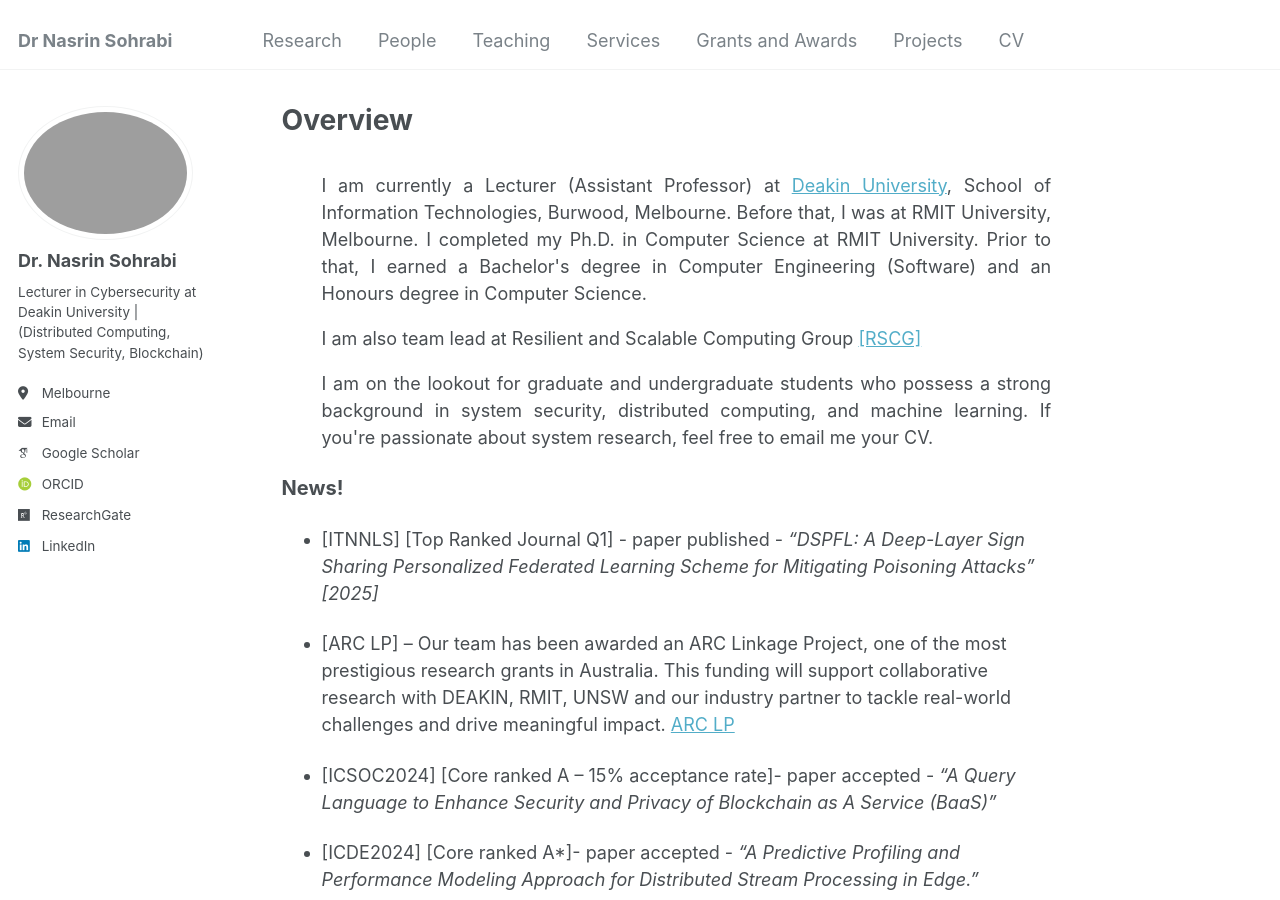
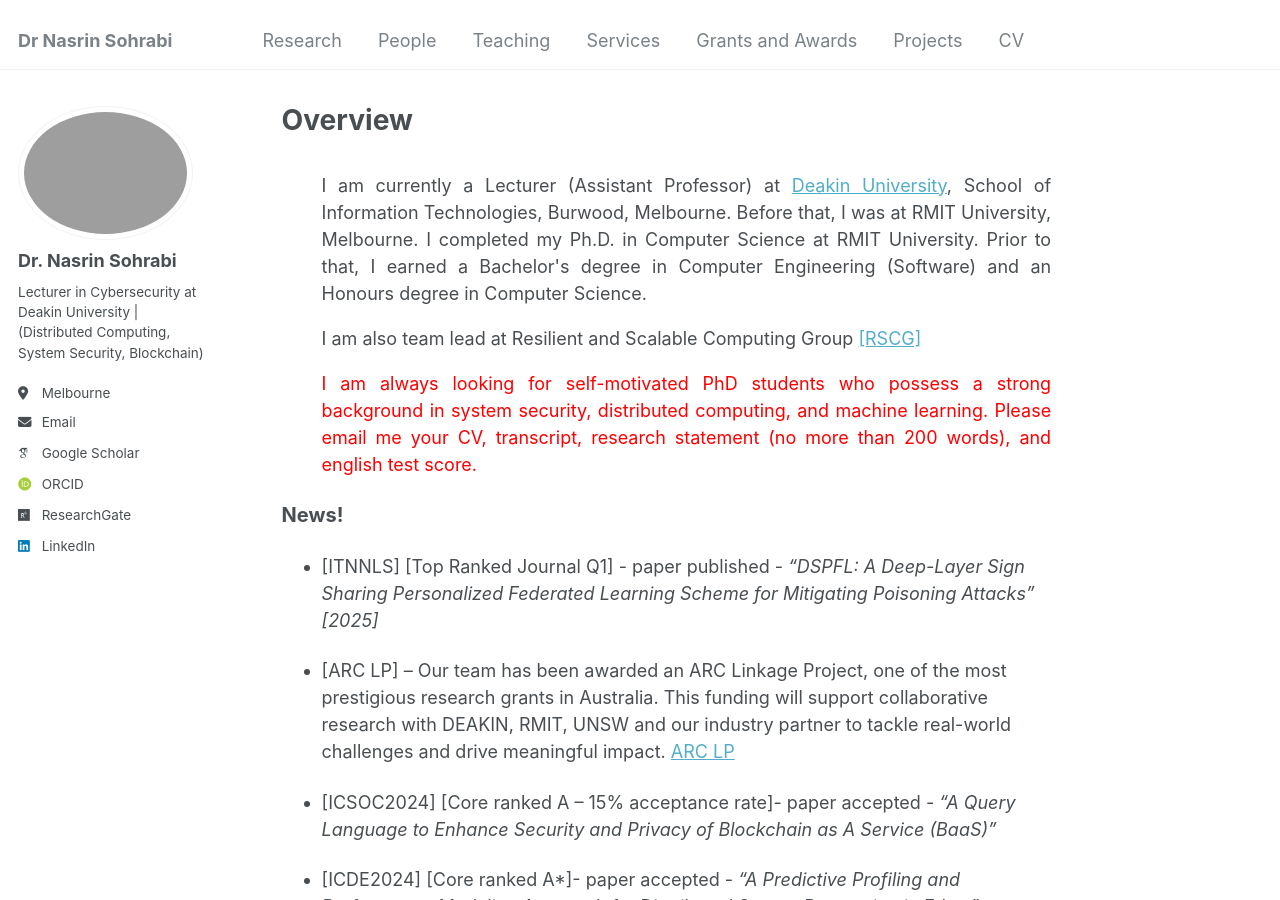
Before and after one commit to Nasrin-Sohrabi/Nasrin-Sohrabi.github.io, a Jekyll site: the page built from _pages/about.md, in a window 1280 px wide and 900 px high. Built offline with Jekyll 4.4.1, drawn with Linux system fonts in a browser that asks for light colours; some web fonts are replaced.

Commit message:
update the intro

```diff
--- a/_pages/about.md
+++ b/_pages/about.md
@@ -12,7 +12,7 @@ redirect_from:
 
   <ul>I am also team lead at Resilient and Scalable Computing Group <a href="https://rscg-research.gitlab.io/rscg.gitlab.io">[RSCG]</a></ul>
 
-  <ul style="text-align: justify;"> I am on the lookout for graduate and undergraduate students who possess a strong background in system security, distributed computing, and machine learning. If you're passionate about system research, feel free to email me your CV. </ul>
+  <ul style="text-align: justify; color: red"> I am always looking for self-motivated PhD students who possess a strong background in system security, distributed computing, and machine learning. Please email me your CV, transcript, research statement (no more than 200 words), and english test score. </ul>
 
 
 <span style="font-size:20px;">News!</span>
```
